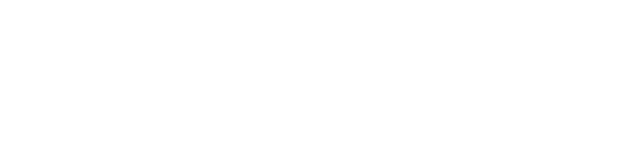
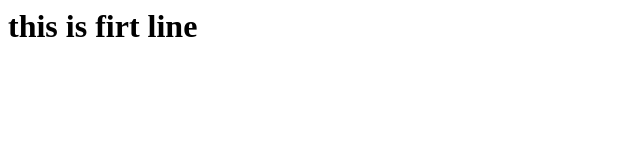
Before and after one commit to ashwin1-dev/8dec-21, a plain HTML site: page index.html in a window 1280 px wide. Shown: the whole page, without its empty margins (0-640 px from the left). Drawn offline with Linux system fonts and the light colour scheme.

Commit message:
3rd commit first tag added

```diff
--- a/index.html
+++ b/index.html
@@ -1,7 +1,7 @@
 <DocType html>
 
 <body>
-
+	<h1>  this is firt line </h1>
 
 
 </body>
```
